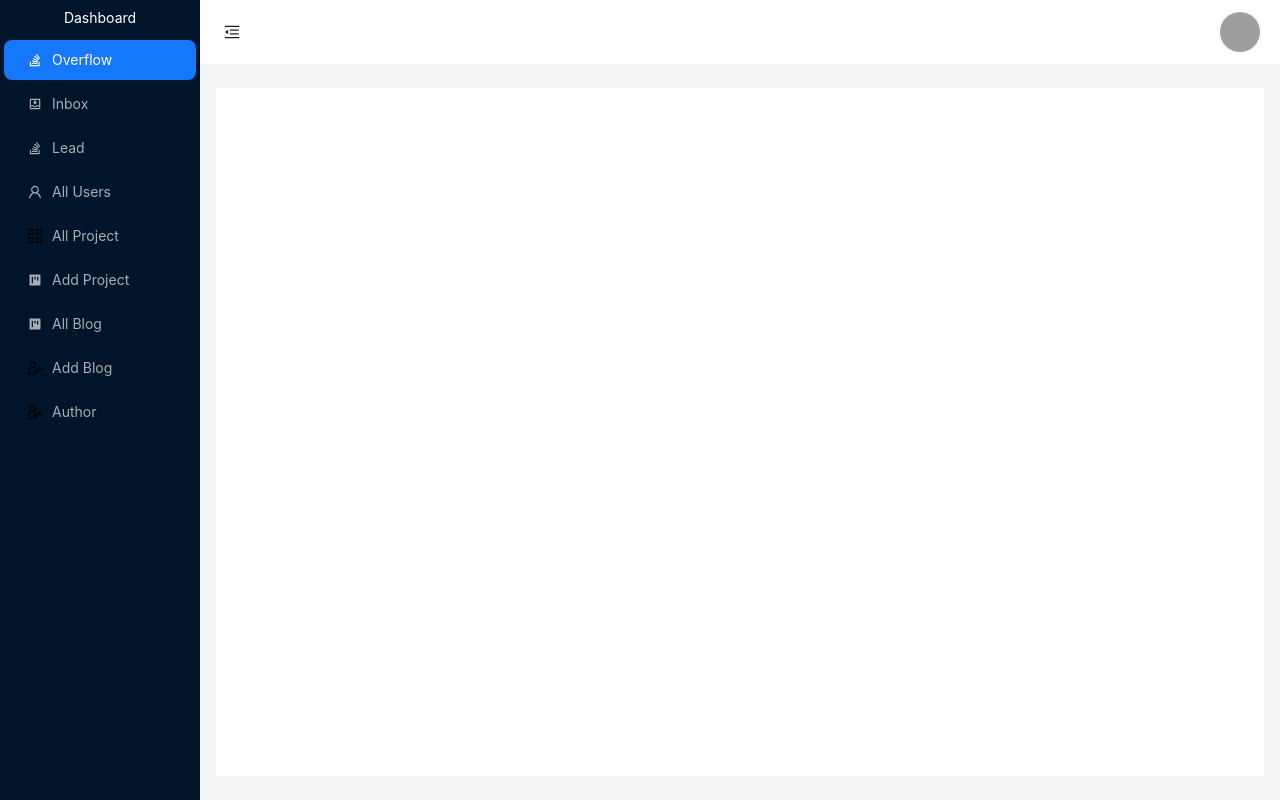
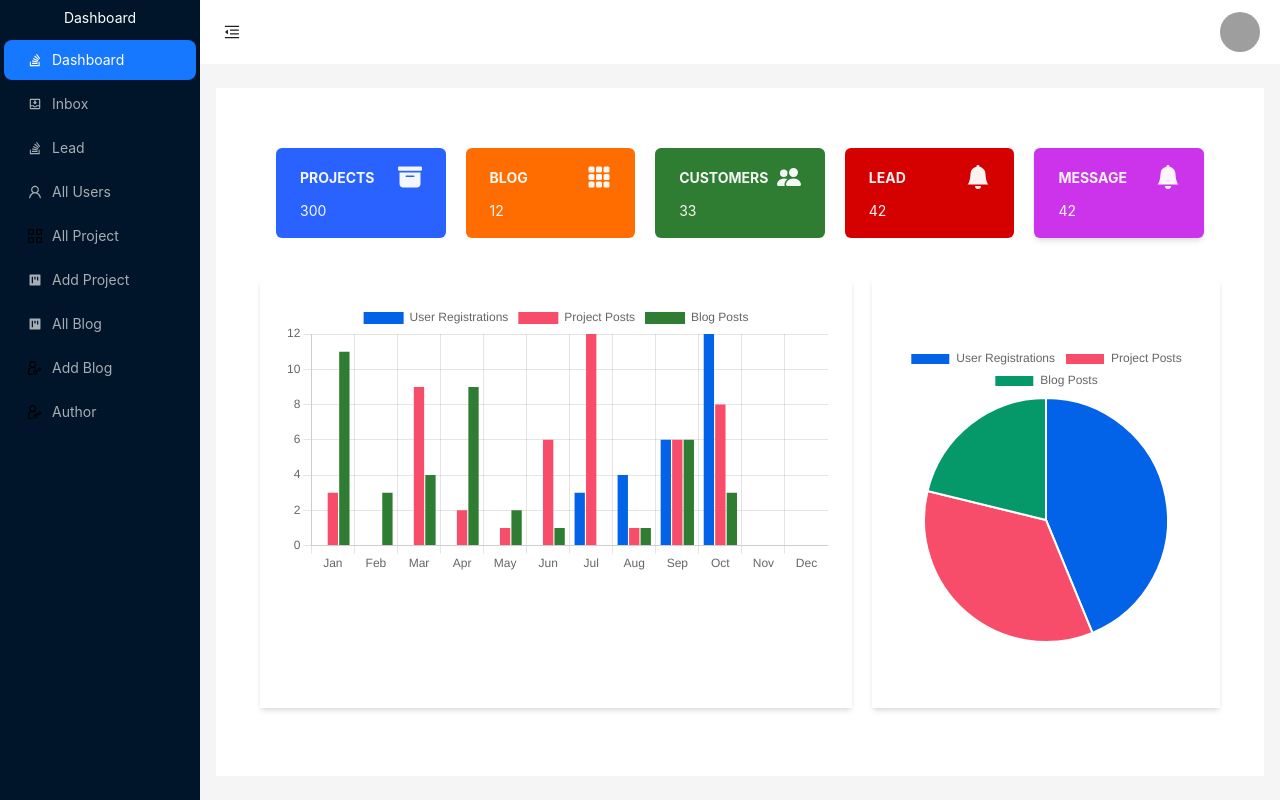
Before and after one commit to Tanjim099/realestateproject, a React (Vite) app in the folder client/: page /admin/dashboard in a window 1280 px wide. Built offline with nearby package versions, Linux system fonts and the light colour scheme; grey boxes are pictures that could not be loaded.

Commit message:
Added Dashboard Page

```diff
--- a/client/package.json
+++ b/client/package.json
@@ -14,8 +14,10 @@
     "@reduxjs/toolkit": "^1.9.7",
     "antd": "^5.11.5",
     "axios": "^1.6.2",
+    "chart.js": "^4.4.0",
     "jodit-react": "^1.3.39",
     "react": "^18.2.0",
+    "react-chartjs-2": "^5.2.0",
     "react-countup": "^6.5.0",
     "react-dom": "^18.2.0",
     "react-hot-toast": "^2.4.1",
--- a/client/src/App.jsx
+++ b/client/src/App.jsx
@@ -18,11 +18,11 @@
 import ForgotPassword from './pages/ForgotPassword'
 import CreateBlog from './pages/Admin/CreateBlog'
 import AdminGetAllProject from './pages/Admin/AdminGetProject'
-import Overflow from './pages/Admin/Overflow'
 import AllUsers from './pages/Admin/AllUsers'
 import AdminAllBlogs from './pages/Admin/AdminAllBlogs'
 import UpdateBlog from './pages/Admin/UpdateBlog'
 import City from './pages/City'
+import Dashboard from './pages/Admin/Dashboard'
 
 function App() {
 
@@ -51,14 +51,13 @@
         <Route path='/city/:cityname' element={<City />} />
         <Route path='*' element={<NotFound />} />
 
-        <Route path='/admin/dashboard' element={<AdminLayout />} />
+        <Route path='/admin/dashboard' element={<Dashboard />} />
 
         <Route element={<RequireAuth allowedRoles={["ADMIN"]} />}>
 
         </Route>
 
         <Route path='admin/dashboard/update-project/:projectId' element={<EditProject />} />
-          <Route path='admin/dashboard/overflow' element={<Overflow />} />
         <Route path='admin/dashboard/users/page/:page' element={<AllUsers />} />
         <Route path='admin/dashboard/add-project' element={<CreateProject />} />
         <Route path='admin/dashboard/all-projects' element={<AdminGetAllProject />} />
--- a/client/src/components/AdminLayout.jsx
+++ b/client/src/components/AdminLayout.jsx
@@ -31,8 +31,8 @@
         {
             key: '1',
             icon: <FaStackOverflow />,
-            label: 'Overflow',
-            link: 'overflow',
+            label: 'Dashboard',
+            link: '',
         },
         {
             key: '2',
--- a/client/src/components/Project.jsx
+++ b/client/src/components/Project.jsx
@@ -15,7 +15,7 @@
             <div className="p-4 mt-2">
                 <div className="flex justify-between">
                     <span className="font-medium text-[#7f1657] text-lg">₹ {data.pricing.startingFrom} Cr</span>
-                    <button onClick={() => navigate(`/project/${data._id}`)} className="px-2 py-1 rounded-sm  border-2">Details</button>
+                    <button onClick={() => navigate(`/project/${data._id}`, {state: data})} className="px-2 py-1 rounded-sm  border-2">Details</button>
                 </div>
                 <h3 className="project_name text-xl font-medium my-2">{data.name}</h3>
                 <p className="project_description text-sm">3,4 BHK Apartment in Dhul Siras, Dwarka Delhi</p>
--- a/client/src/pages/Admin/AllUsers.jsx
+++ b/client/src/pages/Admin/AllUsers.jsx
@@ -25,7 +25,7 @@
         // Dispatch action with updated page value
         const nextPage = parseInt(page) + 1;
         dispatch(getUsers({ page: nextPage, limit }));
-        navigate(`/page/${nextPage}`);
+        navigate(`/admin/dashboard/users/page/${nextPage}`);
     };
 
 
@@ -33,7 +33,7 @@
         // Dispatch action with updated page value
         const prevPage = parseInt(page) - 1;
         dispatch(getUsers({ page: prevPage, limit }));
-        navigate(`/page/${prevPage}`);
+        navigate(`/admin/dashboard/users/page/${prevPage}`);
     }
 
     // const handleNextPage = (e) => {
--- /dev/null
+++ b/client/src/pages/Admin/Dashboard.jsx
@@ -0,0 +1,133 @@
+// Importing the necessary dependencies
+import { Bar, Pie } from "react-chartjs-2";
+import 'chart.js/auto';
+import AdminLayout from "../../components/AdminLayout";
+import { BsFillArchiveFill, BsFillGrid3X3GapFill, BsPeopleFill, BsFillBellFill } from 'react-icons/bs';
+import "../../styles/Dashboard.css";
+import { useEffect, useState } from "react";
+
+function Dashboard() {
+    const [pieData, setPieData] = useState({
+        labels: [],
+        datasets: []
+    });
+
+    const [chartData, setChartData] = useState({
+        labels: [],
+        datasets: [],
+    });
+
+    useEffect(() => {
+        const userData = {
+            labels: ["User Registrations", "Project Posts", "Blog Posts"],
+            datasets: [
+                {
+                    label: "User Details",
+                    data: [250, 200, 121],
+                    backgroundColor: ["#0363e8", "#f84d6a", "#059969"]
+                }
+            ]
+        };
+
+        setPieData(userData);
+
+        const data = {
+            labels: ["Jan", "Feb", "Mar", "Apr", "May", "Jun", "Jul", "Aug", "Sep", "Oct", "Nov", "Dec"],
+            datasets: [
+
+                {
+                    label: 'User Registrations',
+                    data: [0, 0, 0, 0, 0, 0, 3, 4, 6, 12, 0, 0],
+                    backgroundColor: '#0363e8'
+                },
+                {
+                    label: 'Project Posts',
+                    data: [3, 0, 9, 2, 1, 6, 12, 1, 6, 8, 0, 0],
+                    backgroundColor: '#f84d6a',
+                },
+                {
+                    label: 'Blog Posts',
+                    data: [11, 3, 4, 9, 2, 1, 0, 1, 6, 3, 0, 0],
+                    backgroundColor: '#2e7d32',
+                },
+            ],
+        };
+
+        setChartData(data);
+    }, []);
+
+    const editorConfig = {
+        minHeight: '500px', // Set your desired height here
+    };
+    return (
+        <AdminLayout>
+            <main className='main-container'>
+                {/* <div className='main-title'>
+                    <h3>DASHBOARD</h3>
+                </div> */}
+
+                <div className='main-cards grid grid-cols-5 gap-5 m-4'>
+                    <div className='card h-[90px] bg-[#2962ff] flex flex-col justify-around py-3 px-6 rounded-md'>
+                        <div className='card-inner flex items-center justify-between'>
+                            <h3 className="font-bold">PROJECTS</h3>
+                            <BsFillArchiveFill className='card_icon text-2xl' />
+                        </div>
+                        <h1>300</h1>
+                    </div>
+                    <div className='card h-[90px] bg-[#ff6d00] flex flex-col justify-around py-3 px-6 rounded-md'>
+                        <div className='card-inner flex items-center justify-between'>
+                            <h3 className="font-bold">BLOG</h3>
+                            <BsFillGrid3X3GapFill className='card_icon text-2xl' />
+                        </div>
+                        <h1>12</h1>
+                    </div>
+                    <div className='card h-[90px] bg-[#2e7d32] flex flex-col justify-around py-3 px-6 rounded-md'>
+                        <div className='card-inner flex items-center justify-between'>
+                            <h3 className="font-bold">CUSTOMERS</h3>
+                            <BsPeopleFill className='card_icon text-2xl' />
+                        </div>
+                        <h1>33</h1>
+                    </div>
+                    <div className='card h-[90px] bg-[#d50000] flex flex-col justify-around py-3 px-6 rounded-md'>
+                        <div className='card-inner flex items-center justify-between'>
+                            <h3 className="font-bold">LEAD</h3>
+                            <BsFillBellFill className='card_icon text-2xl' />
+                        </div>
+                        <h1>42</h1>
+                    </div>
+                    <div className='card h-[90px] bg-[#cc34eb] flex flex-col justify-around py-3 px-6 rounded-md shadow-md'>
+                        <div className='card-inner flex items-center justify-between'>
+                            <h3 className="font-bold">MESSAGE</h3>
+                            <BsFillBellFill className='card_icon text-2xl' />
+                        </div>
+                        <h1>42</h1>
+                    </div>
+                </div>
+
+                <div className="flex gap-5 mt-10">
+                    <div className="h-[430px] w-[70%] flex flex-col m-auto bg-white p-6 shadow-md">
+                        <div className="chart-container">
+                            <Bar
+
+                                data={chartData}
+                                options={{
+                                    responsive: true,
+                                    scales: {
+                                        y: {
+                                            beginAtZero: true,
+                                        },
+                                    },
+                                }}
+                            />
+                        </div>
+                    </div>
+                    <div className="bg-white flex items-center justify-center p-6 shadow-md">
+                        <Pie data={pieData} />
+                    </div>
+                </div>
+            </main>
+        </AdminLayout>
+    );
+}
+
+export default Dashboard;
--- a/client/src/pages/Admin/Overflow.jsx
+++ /dev/null
@@ -1,11 +0,0 @@
-import AdminLayout from "../../components/AdminLayout";
-
-function Overflow() {
-    return (
-        <AdminLayout>
-            <h1>Overflow</h1>
-        </AdminLayout>
-    )
-}
-
-export default Overflow;
--- /dev/null
+++ b/client/src/styles/Dashboard.css
@@ -0,0 +1,237 @@
+body {
+    margin: 0;
+    padding: 0;
+    background-color: #1d2634;
+    color: #9e9ea4;
+    font-family: 'Montserrat', sans-serif;
+}
+
+.icon {
+    vertical-align: middle;
+    line-height: 1px;
+    font-size: 20px;
+}
+
+.icon_header {
+    vertical-align: middle;
+    line-height: 1px;
+    font-size: 26px;
+}
+
+.icon,
+.icon_header {
+    margin-right: 5px;
+}
+
+.close_icon {
+    color: red;
+    margin-left: 30px;
+    margin-top: 10px;
+    cursor: pointer;
+}
+
+.grid-container {
+    display: grid;
+    grid-template-columns: 260px 1fr 1fr 1fr;
+    grid-template-rows: 0.2fr 3fr;
+    grid-template-areas:
+        'sidebar header header header'
+        'sidebar main main main';
+    height: 100vh;
+}
+
+/* Header  */
+.header {
+    grid-area: header;
+    height: 60px;
+    display: flex;
+    align-items: center;
+    justify-content: space-between;
+    padding: 0 30px 0 30px;
+    box-shadow: 0 6px 7px -3px rgba(0, 0, 0, 0.35);
+}
+
+.menu-icon {
+    display: none;
+}
+
+/* End Header  */
+
+/* Sidebar  */
+#sidebar {
+    grid-area: sidebar;
+    height: 100%;
+    background-color: #263043;
+    overflow-y: auto;
+    transition: all 0.5s;
+    -webkit-transition: all 0.5s;
+}
+
+.sidebar-title {
+    display: flex;
+    justify-content: space-between;
+    align-items: center;
+    padding: 15px 30px 0px 30px;
+    margin-bottom: 30px;
+}
+
+.sidebar-title>span {
+    display: none;
+}
+
+.sidebar-brand {
+    margin-top: 15px;
+    font-size: 20px;
+    font-weight: 700;
+}
+
+.sidebar-list {
+    padding: 0;
+    list-style-type: none;
+}
+
+.sidebar-list-item {
+    padding: 20px 20px 20px 20px;
+    font-size: 18px;
+}
+
+.sidebar-list-item:hover {
+    background-color: rgba(255, 255, 255, 0.2);
+    cursor: pointer;
+}
+
+.sidebar-list-item>a {
+    text-decoration: none;
+    color: #9e9ea4;
+}
+
+.sidebar-responsive {
+    display: inline !important;
+    position: absolute;
+    /*
+      we want the z-index of the sidebar higher so that
+      the charts are not showing over the sidebar
+      on small screens
+    */
+    z-index: 12 !important;
+}
+
+/* End Sidebar  */
+
+
+/* Main  */
+.main-container {
+    grid-area: main;
+    overflow-y: auto;
+    padding: 20px 20px;
+    color: rgba(255, 255, 255, 0.95);
+}
+
+.main-title {
+    display: flex;
+    justify-content: space-between;
+}
+
+/* .main-cards {
+    display: grid;
+    grid-template-columns: 1fr 1fr 1fr 1fr;
+    gap: 20px;
+    margin: 15px 0;
+} */
+
+/* .card {
+    display: flex;
+    flex-direction: column;
+    justify-content: space-around;
+    padding: 8px 15px;
+    border-radius: 5px;
+} */
+
+/* .card:first-child {
+    background-color: #2962ff;
+}
+
+.card:nth-child(2) {
+    background-color: #ff6d00;
+}
+
+.card:nth-child(3) {
+    background-color: #2e7d32;
+}
+
+.card:nth-child(4) {
+    background-color: #d50000;
+} */
+
+/* .card-inner {
+    display: flex;
+    align-items: center;
+    justify-content: space-between;
+} */
+
+/* .card-inner>.card_icon {
+    font-size: 25px;
+} */
+.chart-container canvas {
+    width: 100% !important;
+    /* Adjust the width as needed */
+    height: auto !important;
+}
+
+.charts {
+    display: grid;
+    grid-template-columns: 1fr 1fr;
+    gap: 20px;
+    margin-top: 60px;
+    height: 300px;
+}
+
+/* End Main  */
+
+
+/* Medium <= 992px */
+
+@media screen and (max-width: 992px) {
+    .grid-container {
+        grid-template-columns: 1fr;
+        grid-template-rows: 0.2fr 3fr;
+        grid-template-areas:
+            'header'
+            'main';
+    }
+
+    #sidebar {
+        display: none;
+    }
+
+    .menu-icon {
+        display: inline;
+    }
+
+    .sidebar-title>span {
+        display: inline;
+    }
+}
+
+/* Small <= 768px */
+
+@media screen and (max-width: 768px) {
+    .main-cards {
+        grid-template-columns: 1fr;
+        gap: 10px;
+        margin-bottom: 0;
+    }
+
+    .charts {
+        grid-template-columns: 1fr;
+        margin-top: 30px;
+    }
+}
+
+/* Extra Small <= 576px */
+
+@media screen and (max-width: 576px) {
+    .hedaer-left {
+        display: none;
+    }
+}
```
Also changed, not shown: 1 other file (tests, documents, lock files or other folders). Lines whose indentation alone changed are shown as unchanged.
